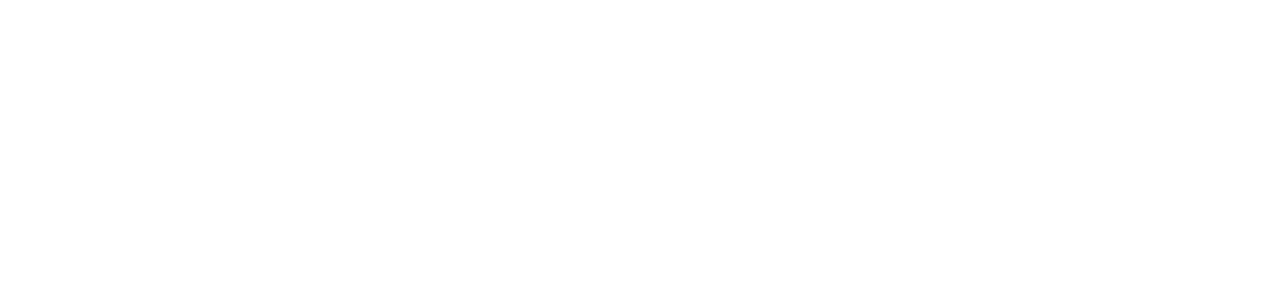
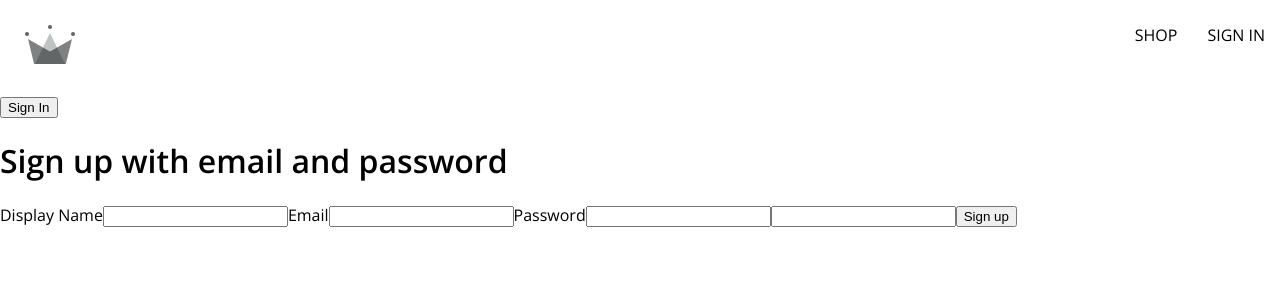
Before and after one commit to AjroudiRida/crwn-clothing, a React (Create React App) app: page /sign-in in a window 1280 px wide. Before the commit this address had no page. Shown: the top 300 px of the page. Built offline with nearby package versions, Linux system fonts and the light colour scheme.

Commit message:
adding authentication with google and storing users data to firebase

```diff
--- a/package.json
+++ b/package.json
@@ -6,6 +6,7 @@
     "@testing-library/jest-dom": "^5.17.0",
     "@testing-library/react": "^13.4.0",
     "@testing-library/user-event": "^13.5.0",
+    "firebase": "^10.4.0",
     "react": "^18.2.0",
     "react-dom": "^18.2.0",
     "react-router-dom": "^6.16.0",
--- a/src/App.js
+++ b/src/App.js
@@ -1,5 +1,6 @@
 import Home from './routes/home/home.component'
 import Navigation from './routes/navigation/navigation.component'
+import SignIn from './routes/sign-in/sign-in.component';
 import { Routes, Route } from 'react-router-dom';
 
 const Shop = () => {
@@ -15,7 +16,8 @@ const App = () => {
     <Routes>
       <Route path='/' element={<Navigation/>}>
         <Route index element={<Home/>}/>
-        <Route path='/shop' element={<Shop/>}/>
+        <Route path='shop' element={<Shop/>}/>
+        <Route path='sign-in' element={<SignIn/>}/>
       </Route>
     </Routes>
   )
--- /dev/null
+++ b/src/components/sign-up-form/sign-up-form.component.jsx
@@ -0,0 +1,59 @@
+import { useState } from "react";
+const SignUpForm = () => {
+  const [formFields, setFormFields] = useState({
+    displayName: "",
+    email: "",
+    password: "",
+    confirmPassword: "",
+  });
+
+  const { displayName, email, password, confirmPassword } = formFields;
+
+  const onChangeHandle = (event) => {
+    const { name, value } = event.target;
+    setFormFields({...formFields, [name]: value})
+  };
+ console.log(formFields);
+  return (
+    <div>
+      <h1>Sign up with email and password</h1>
+      <form onSubmit={() => {}}>
+        <label>Display Name</label>
+        <input
+          type="text"
+          required
+          onChange={onChangeHandle}
+          name="displayName"
+          value={displayName}
+        />
+        <label>Email</label>
+        <input
+          type="email"
+          required
+          onChange={onChangeHandle}
+          name="email"
+          value={email}
+        />
+        <label>Password</label>
+        <input
+          type="password"
+          required
+          onChange={onChangeHandle}
+          name="password"
+          value={password}
+        />
+        <label></label>
+        <input
+          type="password"
+          required
+          onChange={onChangeHandle}
+          name="confirmPassword"
+          value={confirmPassword}
+        />
+        <button type="submit">Sign up</button>
+      </form>
+    </div>
+  );
+};
+
+export default SignUpForm;
--- a/src/routes/navigation/navigation.component.jsx
+++ b/src/routes/navigation/navigation.component.jsx
@@ -12,7 +12,10 @@ const Navigation = () => {
         </Link>
         <div className="nav-links-container">
           <Link className="nav-link" to="/shop">
-            Shop
+            SHOP
+          </Link>
+          <Link className="nav-link" to="/sign-in">
+            SIGN IN
           </Link>
         </div>
       </div>
--- /dev/null
+++ b/src/routes/sign-in/sign-in.component.jsx
@@ -0,0 +1,17 @@
+import { signInWithGooglePopup, createUserDocumentFromAuth } from "../../utils/firebase/firebase.utils";
+import SignUpForm from "../../components/sign-up-form/sign-up-form.component";
+const SignIn = () => {
+  const logGoogleUsers = async () => {
+    const { user } = await signInWithGooglePopup();
+    const userDocRef = await createUserDocumentFromAuth(user);
+  };
+
+  return (
+    <div>
+      <button onClick={logGoogleUsers}>Sign In</button>
+      <SignUpForm />
+    </div>
+  );
+};
+
+export default SignIn;
--- /dev/null
+++ b/src/utils/firebase/firebase.utils.js
@@ -0,0 +1,56 @@
+import { initializeApp } from "firebase/app";
+import {
+  getAuth,
+  signInWithRedirect,
+  signInWithPopup,
+  GoogleAuthProvider,
+} from "firebase/auth";
+
+import { getFirestore, doc, getDoc, setDoc } from "firebase/firestore";
+
+const firebaseConfig = {
+  apiKey: "AIzaSyCZNuOmM-d1klYVIwTrPfOnc9LpoFepEqg",
+  authDomain: "crwn-clothing-db-2edaa.firebaseapp.com",
+  projectId: "crwn-clothing-db-2edaa",
+  storageBucket: "crwn-clothing-db-2edaa.appspot.com",
+  messagingSenderId: "496522745969",
+  appId: "1:496522745969:web:f263b60231c050961ce3d0",
+  measurementId: "G-7FV7LS6JEF",
+};
+
+// Initialize Firebase
+const firebaseApp = initializeApp(firebaseConfig);
+
+const GoogleProvider = new GoogleAuthProvider();
+
+GoogleProvider.setCustomParameters({
+  prompt: "select_account",
+});
+
+export const auth = getAuth();
+export const signInWithGooglePopup = () => signInWithPopup(auth, GoogleProvider);
+
+export const db = getFirestore();
+
+export const createUserDocumentFromAuth = async (userAuth) => {
+  const userDocRef = doc(db, "users", userAuth.uid);
+  const userSnapShot = getDoc(userDocRef);
+
+  if (!userSnapShot.exists) {
+    const { displayName, email } = userAuth;
+    const createdAt = new Date()
+    try {
+      await setDoc(userDocRef, {
+        displayName,
+        email,
+        createdAt,
+      });
+    } catch (e) {
+      console.log('error happens when creating a new user')
+    }
+  }
+
+  return userDocRef;
+
+
+};
```
Also changed, not shown: 1 other file (tests, documents, lock files or other folders).
